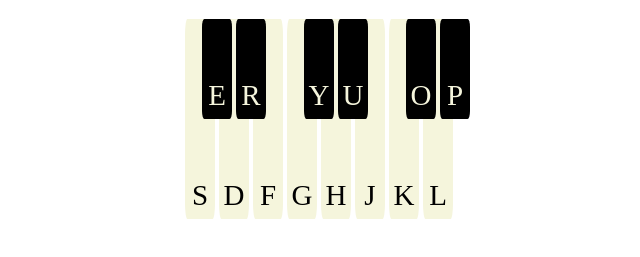
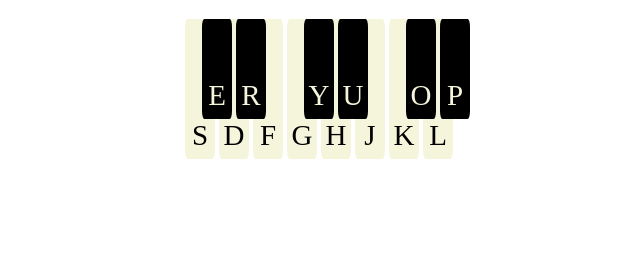
Before and after one commit to t-mochizuki/toy-keyboard, a plain HTML site: page docs/index.html in a window 1280 px wide. Shown: the part 61-318 px from the top of the page, without its empty margins (319-959 px from the left). Drawn offline with Linux system fonts and the light colour scheme.

Commit message:
change a bit

```diff
--- a/docs/style.css
+++ b/docs/style.css
@@ -10,7 +10,7 @@ div.keyboard {
 div.white {
   background-color: beige;
   color: black;
-  height: 200px;
+  height: 140px;
   z-index: 1;
 }
 
@@ -51,5 +51,5 @@ div.black span {
 }
 
 div.white span {
-  padding-top: 160px;
+  padding-top: 100px;
 }
```
